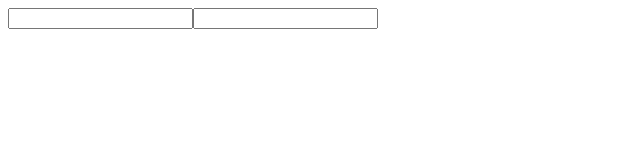
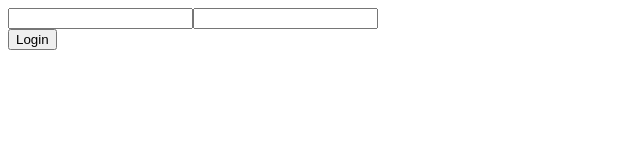
Before and after one commit to threezinedine/weather-station-dashboard-client, a React (Create React App) app: page / in a window 1280 px wide. Shown: the top 160 px of the page, without its empty margins (0-640 px from the left). Built offline with nearby package versions, Linux system fonts and the light colour scheme.

Commit message:
pass test form display again

```diff
--- a/src/components/Form/Form.tsx
+++ b/src/components/Form/Form.tsx
@@ -18,6 +18,13 @@ const Form: React.FC<FormProps> = ({
                             data-testid={field.name} />
                     ))
             }
+            <div>
+                <button
+                    data-testid="loginBtn"
+                >
+                    Login
+                </button>
+            </div>
         </div>
     )
 }
```
